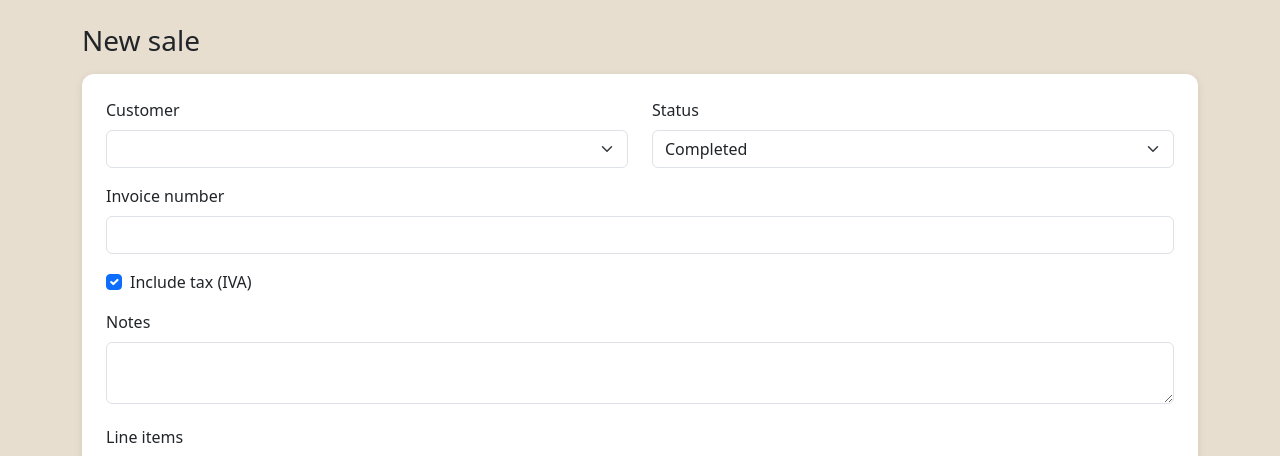
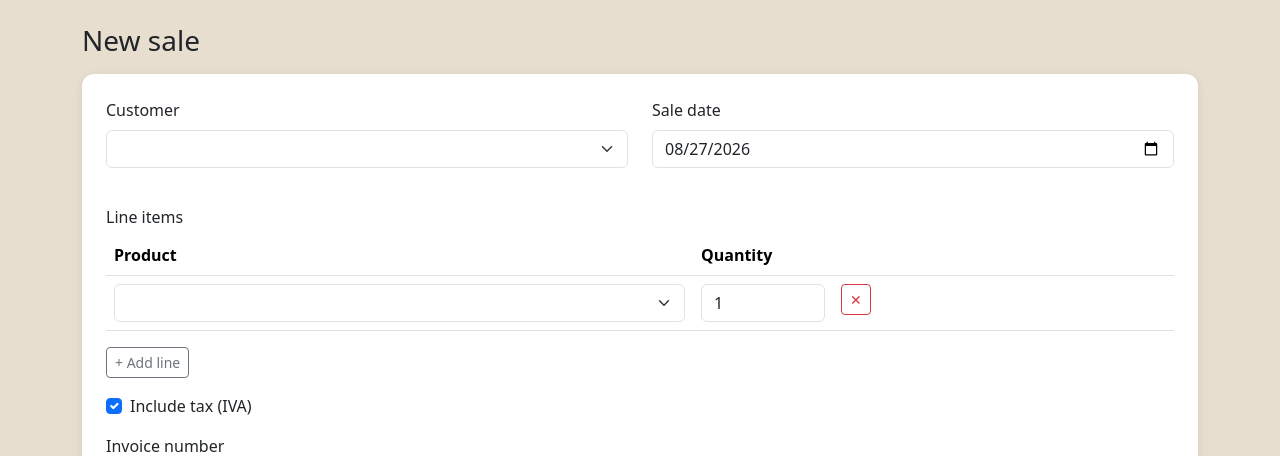
Before and after one commit to luisurcia/mini_erp, a Flask app: page /sales/new in a window 1280 px wide. Shown: the part 56-512 px from the top of the page. Run offline with Flask 3, Linux system fonts and the light colour scheme; the visitor is signed in with stand-in values (Sample User, id 1); data comes from the database, SQL or seed files in the repository; data that the repository does not hold is empty; some libraries are stand-ins or nearby versions.

Commit message:
Sales form: remove Status, add editable Sale date, reorder fields (#22)
A sale entered here already happened, so it's always created as
completed — Status is no longer an input on the form. Sale date is
now shown and editable, defaulting to today. Invoice number moves to
the end of the form (it isn't needed at intake, filled in later), the
IVA checkbox moves to after the line-item detail, and Notes is hidden
(the column stays on the model for compatibility).

Co-Authored-By: Claude Sonnet 5 <noreply@anthropic.com>

```diff
--- a/app/blueprints/sales/forms.py
+++ b/app/blueprints/sales/forms.py
@@ -1,18 +1,25 @@
 from flask_babel import lazy_gettext as _l
 from flask_wtf import FlaskForm
-from wtforms import BooleanField, SelectField, StringField, SubmitField, TextAreaField
-from wtforms.validators import Length, Optional
+from wtforms import BooleanField, DateField, SelectField, StringField, SubmitField
+from wtforms.validators import DataRequired, Length, Optional
 
 
 class SaleMetaForm(FlaskForm):
     """Holds the sale-level fields; line items are handled as dynamic rows
-    in the template/JS and read from request.form directly in the route."""
+    in the template/JS and read from request.form directly in the route.
+
+    No `status` field: a sale recorded here already happened, so it's
+    always created as completed — never exposed as an input. No `notes`
+    field either — it doesn't add value to Scoby's process, though the
+    column stays on the model for compatibility.
+    """
 
     customer_id = SelectField(_l("Customer"), coerce=int)
-    status = SelectField(_l("Status"))
+    sale_date = DateField(
+        _l("Sale date"), validators=[DataRequired()], render_kw={"type": "date"}
+    )
+    include_tax = BooleanField(_l("Include tax (IVA)"))
     invoice_number = StringField(
         _l("Invoice number"), validators=[Optional(), Length(max=40)]
     )
-    include_tax = BooleanField(_l("Include tax (IVA)"))
-    notes = TextAreaField(_l("Notes"), validators=[Optional()])
     submit = SubmitField(_l("Record sale"))
--- a/app/blueprints/sales/routes.py
+++ b/app/blueprints/sales/routes.py
@@ -1,3 +1,5 @@
+from datetime import date, datetime
+
 from flask import flash, redirect, render_template, request, url_for
 from flask_babel import gettext as _
 from flask_login import login_required
@@ -6,7 +8,6 @@ from app.blueprints.sales import bp
 from app.blueprints.sales.forms import SaleMetaForm
 from app.exceptions import MiniErpError
 from app.models.company import Company
-from app.models.sales import Sale
 from app.permissions import editor_required
 from app.repositories.customer_repository import CustomerRepository
 from app.repositories.product_repository import ProductRepository
@@ -27,12 +28,9 @@ def index():
 def new_sale():
     form = SaleMetaForm()
     form.customer_id.choices = _customer_choices()
-    form.status.choices = [
-        (Sale.STATUS_COMPLETED, _("Completed")),
-        (Sale.STATUS_PENDING, _("Pending")),
-    ]
     if not form.is_submitted():
         form.include_tax.data = Company.get_settings().tax_enabled_default
+        form.sale_date.data = date.today()
     products = ProductRepository().get_active()
 
     if form.validate_on_submit():
@@ -44,8 +42,7 @@ def new_sale():
                 sale = SalesService().record_sale(
                     customer_id=form.customer_id.data,
                     items=items,
-                    status=form.status.data,
-                    notes=form.notes.data,
+                    sale_date=datetime.combine(form.sale_date.data, datetime.now().time()),
                     invoice_number=form.invoice_number.data or None,
                     include_tax=form.include_tax.data,
                 )
--- a/app/templates/sales/sale_form.html
+++ b/app/templates/sales/sale_form.html
@@ -8,11 +8,8 @@
     {{ form.hidden_tag() }}
     <div class="row">
       <div class="col-md-6">{{ render_field(form.customer_id) }}</div>
-      <div class="col-md-6">{{ render_field(form.status) }}</div>
+      <div class="col-md-6">{{ render_field(form.sale_date) }}</div>
     </div>
-    {{ render_field(form.invoice_number) }}
-    {{ render_field(form.include_tax) }}
-    {{ render_field(form.notes) }}
 
     <h2 class="h6 mt-4">{{ _("Line items") }}</h2>
     <table class="table" id="line-items-table">
@@ -32,6 +29,10 @@
       </tbody>
     </table>
     <button type="button" id="add-row" class="btn btn-sm btn-outline-secondary mb-3">+ {{ _("Add line") }}</button>
+
+    {{ render_field(form.include_tax) }}
+    {{ render_field(form.invoice_number) }}
+
     <div>{{ form.submit(class="btn btn-primary") }}</div>
   </form>
 </div>
```
Also changed, not shown: app/translations/en/LC_MESSAGES/messages.po, app/translations/es/LC_MESSAGES/messages.po, 3 other files.
